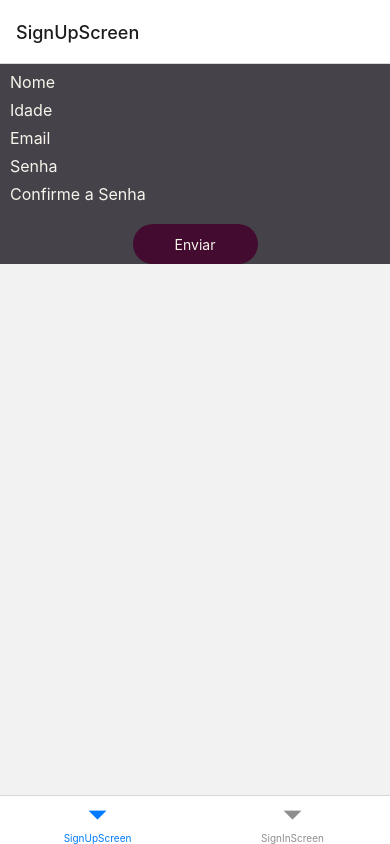
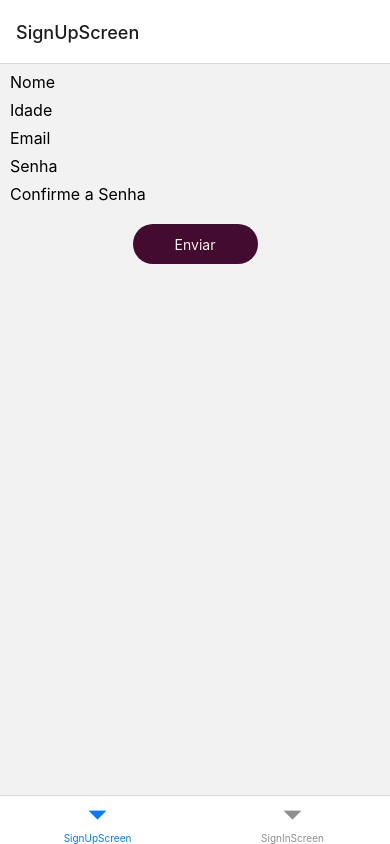
Before and after one commit to lirio-do-mato/Sharp-Learning, a React Native app in the folder App/SharpLearning/: screen / in a window 390 px wide. Built offline with nearby package versions, Linux system fonts and the light colour scheme.

Commit message:
Add files via upload

```diff
--- a/App/SharpLearning/App.js
+++ b/App/SharpLearning/App.js
@@ -19,7 +19,6 @@ const styles = StyleSheet.create({
     marginTop: 20,
   },
   background: {
-      backgroundColor: '#46424A',
   },
   sectionTitle: {
     color:'#F7F4EB',
@@ -29,7 +28,6 @@ const styles = StyleSheet.create({
   },
   sectionDescription: {
     paddingTop: 8,
-    color: '#F7F4EB',
     paddingHorizontal: 10,
     fontSize: 16,
     fontWeight: '400',
@@ -39,7 +37,6 @@ const styles = StyleSheet.create({
     flex: 1,
     justifyContent: 'center',
     alignItems: 'center',
-    backgroundColor: '#46424A',
   },
   roundButton1: {
     width: 125,
@@ -87,7 +84,7 @@ function send({ navigation },nome, idade, email, senha, senha2) {
               alert("As senhas devem ser iguais");
             else
             {
-              fetch('http://143.106.202.58:3001/addUsers', { //ip da maquina que roda o server
+              fetch('http://192.168.15.44:3001/addUsers', { //ip da maquina que roda o server
                 method: 'post',
                 headers: {
                   'Content-Type': 'application/json'
@@ -122,7 +119,7 @@ function SignIn({ navigation },email, senha) {
       alert("Preencha a sua senha");
     else
     {
-          fetch('http://143.106.202.58:3001/getUsers', { //ip da maquina que roda o server
+          fetch('http://192.168.15.44:3001/getUsers', { //ip da maquina que roda o server
             method: 'get',
             headers: {
               'Content-Type': 'application/json'
```
